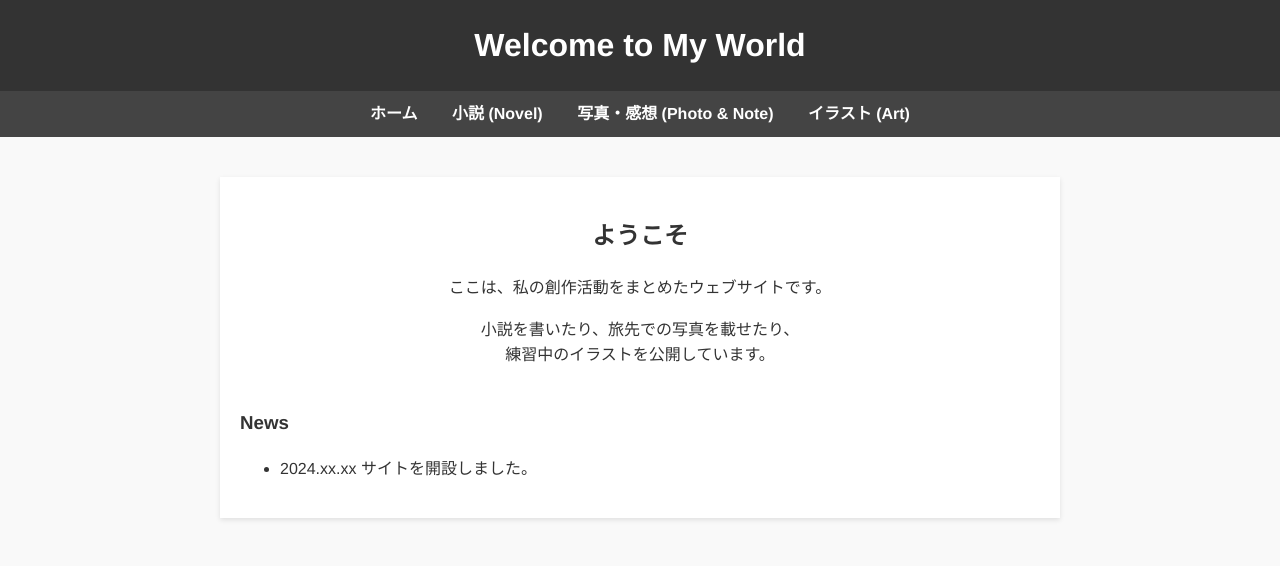
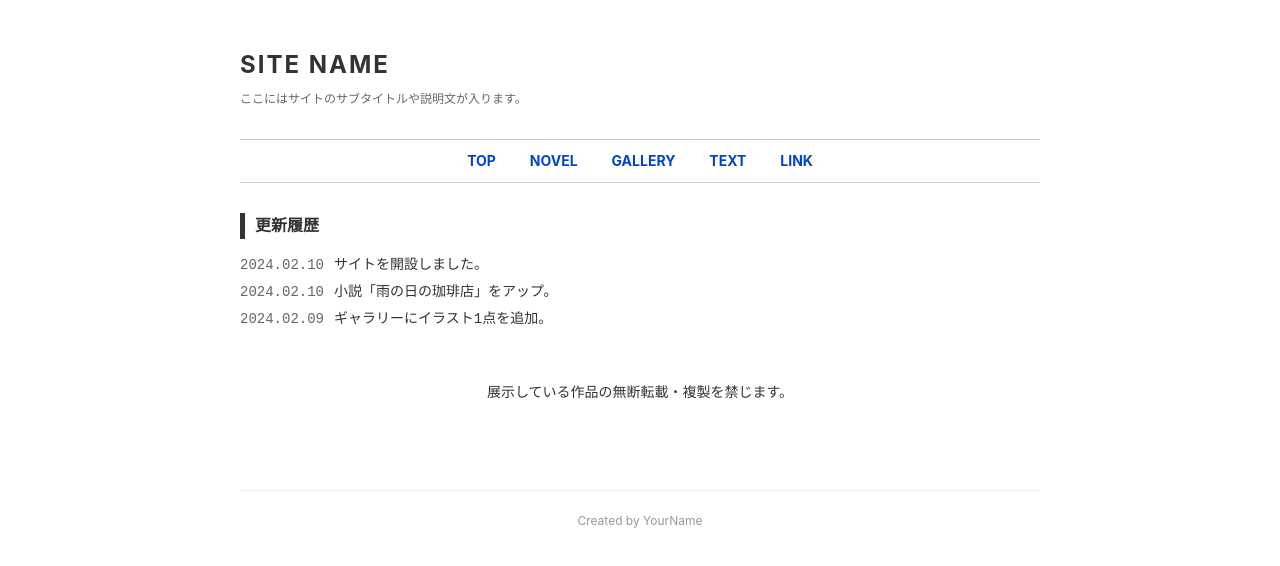
Before and after one commit to inenone123/inenone123.github.io, a plain HTML site: page index.html in a window 1280 px wide. Drawn offline with Linux system fonts and the light colour scheme.

Commit message:
Update index.html

```diff
--- a/index.html
+++ b/index.html
@@ -3,72 +3,131 @@
 <head>
     <meta charset="UTF-8">
     <meta name="viewport" content="width=device-width, initial-scale=1.0">
-    <title>My Creative Site</title>
+    <title>My Site</title>
     <style>
-        /* ここはデザイン（見た目）を指定する場所です */
+        /* ▼ ここからデザイン指定（CSS） ▼ */
         body {
-            font-family: "Helvetica Neue", Arial, "Hiragino Kaku Gothic ProN", sans-serif;
+            background-color: #ffffff; /* 背景は白 */
+            color: #333333;            /* 文字は濃いグレー（読みやすく） */
+            font-family: -apple-system, BlinkMacSystemFont, "Helvetica Neue", "Yu Gothic", sans-serif;
+            font-size: 14px;           /* 文字はあえて小さめがそれっぽい */
+            line-height: 1.6;
             margin: 0;
-            padding: 0;
-            background-color: #f9f9f9; /* 背景色 */
-            color: #333; /* 文字色 */
-            line-height: 1.6;
+            padding: 10px;
         }
-        header {
-            background-color: #333;
-            color: #fff;
-            padding: 20px;
-            text-align: center;
+
+        /* リンクの色（あのサイトのような青色に） */
+        a {
+            color: #0044cc;
+            text-decoration: none;
         }
-        nav {
-            background-color: #444;
-            padding: 10px;
-            text-align: center;
+        a:hover {
+            color: #ff0000; /* マウスを乗せると赤になる（王道！） */
+            text-decoration: underline;
         }
-        nav a {
-            color: #fff;
-            text-decoration: none;
+
+        /* ページ全体を真ん中に寄せる */
+        .container {
+            max-width: 800px;
+            margin: 0 auto;
+            padding: 20px 0;
+        }
+
+        /* タイトルロゴ部分 */
+        h1 {
+            font-size: 24px;
+            margin-bottom: 5px;
+            font-weight: bold;
+            letter-spacing: 2px;
+        }
+        .subtitle {
+            font-size: 12px;
+            color: #666;
+            margin-bottom: 30px;
+        }
+
+        /* メニューバー（シンプルな横並び） */
+        .menu {
+            border-top: 1px solid #ccc;
+            border-bottom: 1px solid #ccc;
+            padding: 10px 0;
+            margin-bottom: 30px;
+            text-align: center; /* メニューは真ん中 */
+        }
+        .menu a {
             margin: 0 15px;
             font-weight: bold;
+            display: inline-block;
         }
-        nav a:hover {
-            color: #ddd; /* マウスを乗せた時の色 */
+
+        /* 更新履歴エリア（ここがメイン！） */
+        .updates {
+            text-align: left;
+            margin-bottom: 50px;
         }
-        .container {
-            max-width: 800px;
-            margin: 40px auto;
-            padding: 20px;
-            background-color: #fff;
-            box-shadow: 0 2px 5px rgba(0,0,0,0.1);
+        .updates h2 {
+            font-size: 16px;
+            border-left: 5px solid #333; /* 左に黒い棒 */
+            padding-left: 10px;
+            margin-bottom: 15px;
         }
-        h1 { margin: 0; }
-        .intro { text-align: center; margin-bottom: 40px; }
+        .log-list {
+            list-style: none;
+            padding: 0;
+            font-family: "Courier New", monospace; /* 等幅フォントで日付を揃える */
+        }
+        .log-list li {
+            margin-bottom: 5px;
+        }
+        .date {
+            color: #666;
+            margin-right: 10px;
+        }
+
+        /* フッター */
+        footer {
+            margin-top: 50px;
+            border-top: 1px solid #eee;
+            padding-top: 20px;
+            text-align: center;
+            font-size: 12px;
+            color: #999;
+        }
     </style>
 </head>
 <body>
 
-    <header>
-        <h1>Welcome to My World</h1>
-    </header>
+    <div class="container">
 
-    <nav>
-        <a href="index.html">ホーム</a>
-        <a href="novel.html">小説 (Novel)</a>
-        <a href="photo.html">写真・感想 (Photo & Note)</a>
-        <a href="art.html">イラスト (Art)</a>
-    </nav>
+        <h1>SITE NAME</h1>
+        <div class="subtitle">ここにはサイトのサブタイトルや説明文が入ります。</div>
 
-    <div class="container">
-        <div class="intro">
-            <h2>ようこそ</h2>
-            <p>ここは、私の創作活動をまとめたウェブサイトです。</p>
-            <p>小説を書いたり、旅先での写真を載せたり、<br>練習中のイラストを公開しています。</p>
+        <div class="menu">
+            <a href="index.html">TOP</a>
+            <a href="novel.html">NOVEL</a>
+            <a href="art.html">GALLERY</a>
+            <a href="photo.html">TEXT</a>
+            <a href="#">LINK</a>
         </div>
 
-        <h3>News</h3>
-        <ul>
-            <li>2024.xx.xx サイトを開設しました。</li>
-        </ul>
+        <div class="updates">
+            <h2>更新履歴</h2>
+            <ul class="log-list">
+                <li><span class="date">2024.02.10</span>サイトを開設しました。</li>
+                <li><span class="date">2024.02.10</span>小説「雨の日の珈琲店」をアップ。</li>
+                <li><span class="date">2024.02.09</span>ギャラリーにイラスト1点を追加。</li>
+            </ul>
+        </div>
+
+        <div style="text-align: center; margin-top: 40px;">
+            <p>展示している作品の無断転載・複製を禁じます。</p>
+            <br>
+            </div>
+
+        <footer>
+            Created by YourName
+        </footer>
+
     </div>
 
 </body>
```
